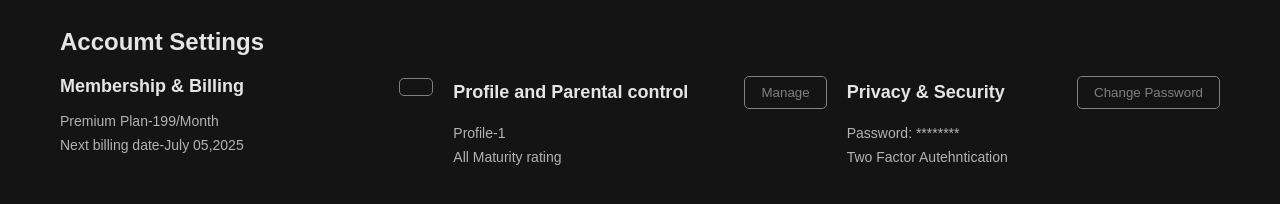
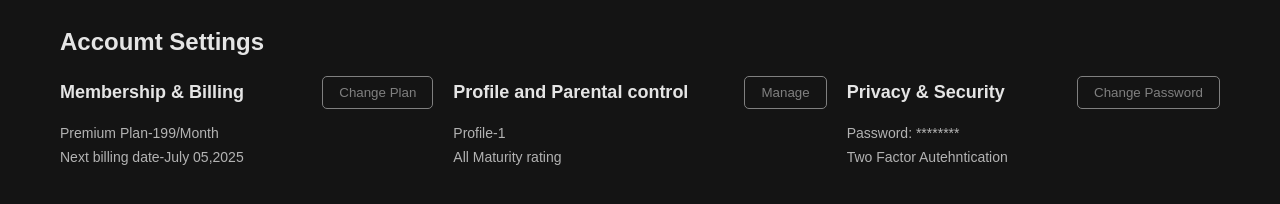
Before and after one commit to AgniAPSC/Netflix-Clone, a website: page profile-details.html in a window 1280 px wide. Shown: the part 182-386 px from the top of the page. Drawn offline with Linux system fonts and the light colour scheme.

Commit message:
Update profile-details.html

```diff
--- a/profile-details.html
+++ b/profile-details.html
@@ -62,7 +62,7 @@
             <div class="setting-items">
               <div class="setting-header">
                 <h3>Membership & Billing</h3>
-                <button class="btn-change"></button>
+                <button class="btn-change">Change Plan</button>
               </div>
               <p class="setting-details">Premium Plan-199/Month</p>
               <p class="setting-details">Next billing date-July 05,2025</p>
```
